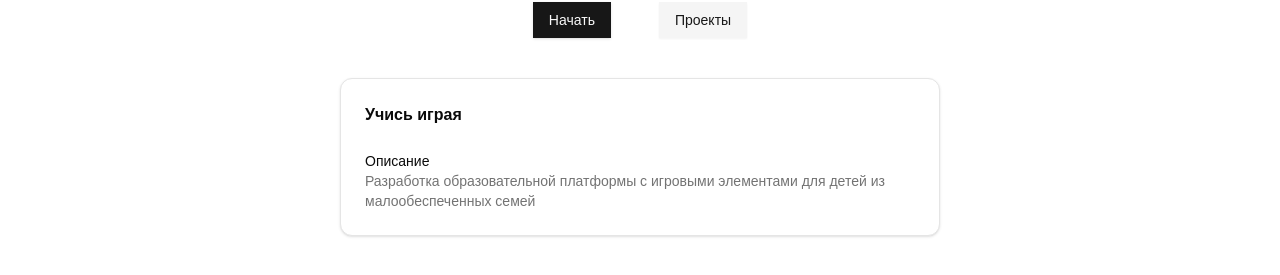
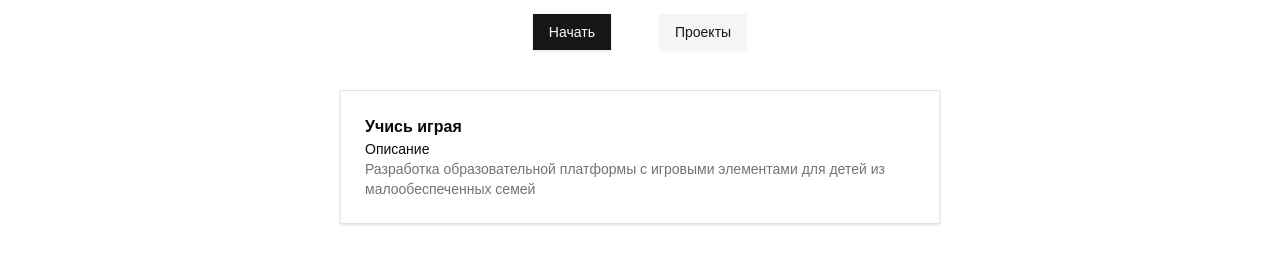
Before and after one commit to dogfrogfog/petit, a Next.js app: page / in a window 1280 px wide. Shown: the part 451-726 px from the top of the page. Built offline with nearby package versions, Linux system fonts and the light colour scheme; no server answers.

Commit message:
feat: update and improve shared card styles

```diff
--- a/src/components/project-vacancy-card.tsx
+++ b/src/components/project-vacancy-card.tsx
@@ -30,7 +30,7 @@ export function ProjectVacancyCard({
   deleteVacancyData?: (id: number) => void;
 }) {
   return (
-    <Card className="overflow-hidden">
+    <Card>
       <CardHeader className="flex flex-wrap flex-row justify-between items-center gap-2 space-y-0">
         <div className="gap-2 items-center flex">
           <p className="font-semibold text-md">{vacancy.name}</p>
--- a/src/components/ui/card.tsx
+++ b/src/components/ui/card.tsx
@@ -1,76 +1,46 @@
-import * as React from "react"
+import * as React from "react";
 
-import { cn } from "@/lib/utils"
+import { cn } from "@/lib/utils";
 
-const Card = React.forwardRef<
-  HTMLDivElement,
-  React.HTMLAttributes<HTMLDivElement>
->(({ className, ...props }, ref) => (
+const Card = React.forwardRef<HTMLDivElement, React.HTMLAttributes<HTMLDivElement>>(({ className, ...props }, ref) => (
   <div
     ref={ref}
     className={cn(
-      "rounded-xl border bg-card text-card-foreground shadow",
-      className
+      "overflow-hidden rounded-lg border border-zinc-200 bg-card p-6 text-card-foreground shadow",
+      className,
     )}
     {...props}
   />
-))
-Card.displayName = "Card"
+));
+Card.displayName = "Card";
 
-const CardHeader = React.forwardRef<
-  HTMLDivElement,
-  React.HTMLAttributes<HTMLDivElement>
->(({ className, ...props }, ref) => (
-  <div
-    ref={ref}
-    className={cn("flex flex-col space-y-1.5 p-6", className)}
-    {...props}
-  />
-))
-CardHeader.displayName = "CardHeader"
+const CardHeader = React.forwardRef<HTMLDivElement, React.HTMLAttributes<HTMLDivElement>>(
+  ({ className, ...props }, ref) => <div ref={ref} className={cn("flex flex-col gap-1.5", className)} {...props} />,
+);
+CardHeader.displayName = "CardHeader";
 
-const CardTitle = React.forwardRef<
-  HTMLDivElement,
-  React.HTMLAttributes<HTMLDivElement>
->(({ className, ...props }, ref) => (
-  <div
-    ref={ref}
-    className={cn("font-semibold leading-none tracking-tight", className)}
-    {...props}
-  />
-))
-CardTitle.displayName = "CardTitle"
+const CardTitle = React.forwardRef<HTMLDivElement, React.HTMLAttributes<HTMLDivElement>>(
+  ({ className, ...props }, ref) => (
+    <div ref={ref} className={cn("text-lg font-semibold leading-none tracking-tight", className)} {...props} />
+  ),
+);
+CardTitle.displayName = "CardTitle";
 
-const CardDescription = React.forwardRef<
-  HTMLDivElement,
-  React.HTMLAttributes<HTMLDivElement>
->(({ className, ...props }, ref) => (
-  <div
-    ref={ref}
-    className={cn("text-sm text-muted-foreground", className)}
-    {...props}
-  />
-))
-CardDescription.displayName = "CardDescription"
+const CardDescription = React.forwardRef<HTMLDivElement, React.HTMLAttributes<HTMLDivElement>>(
+  ({ className, ...props }, ref) => (
+    <div ref={ref} className={cn("text-sm text-muted-foreground", className)} {...props} />
+  ),
+);
+CardDescription.displayName = "CardDescription";
 
-const CardContent = React.forwardRef<
-  HTMLDivElement,
-  React.HTMLAttributes<HTMLDivElement>
->(({ className, ...props }, ref) => (
-  <div ref={ref} className={cn("p-6 pt-0", className)} {...props} />
-))
-CardContent.displayName = "CardContent"
+const CardContent = React.forwardRef<HTMLDivElement, React.HTMLAttributes<HTMLDivElement>>(
+  ({ className, ...props }, ref) => <div ref={ref} className={cn("", className)} {...props} />,
+);
+CardContent.displayName = "CardContent";
 
-const CardFooter = React.forwardRef<
-  HTMLDivElement,
-  React.HTMLAttributes<HTMLDivElement>
->(({ className, ...props }, ref) => (
-  <div
-    ref={ref}
-    className={cn("flex items-center p-6 pt-0", className)}
-    {...props}
-  />
-))
-CardFooter.displayName = "CardFooter"
+const CardFooter = React.forwardRef<HTMLDivElement, React.HTMLAttributes<HTMLDivElement>>(
+  ({ className, ...props }, ref) => <div ref={ref} className={cn("flex items-center", className)} {...props} />,
+);
+CardFooter.displayName = "CardFooter";
 
-export { Card, CardHeader, CardFooter, CardTitle, CardDescription, CardContent }
+export { Card, CardHeader, CardFooter, CardTitle, CardDescription, CardContent };
```
